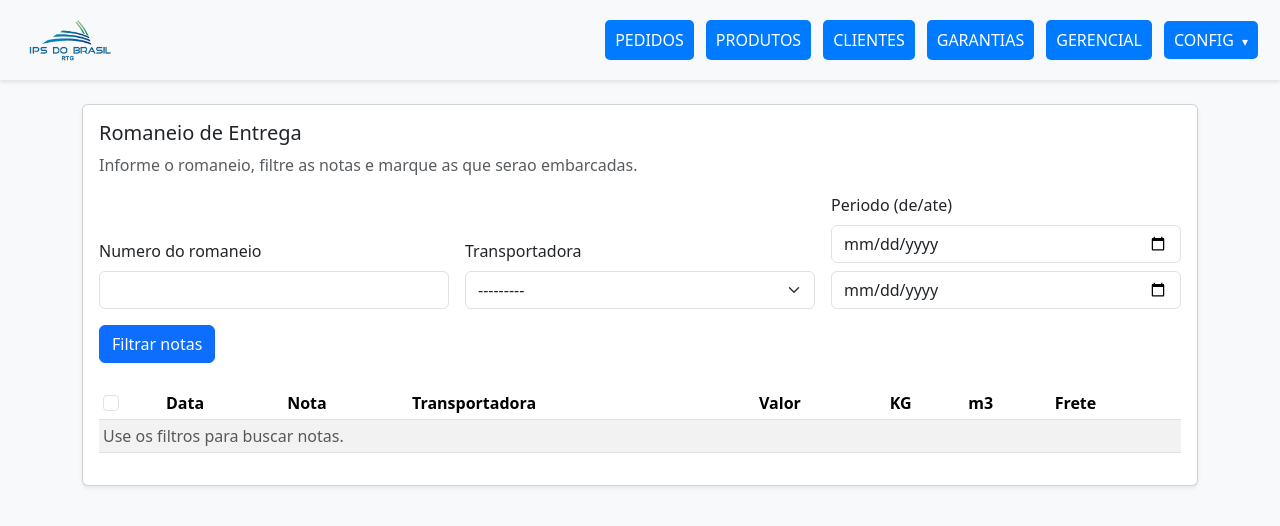
After one commit to BrunoRimbanoJunior/APP_FRETE_WEB, a Django app: page /fretes/romaneio/ in a window 1280 px wide. The commit adds this page. Shown: the top 526 px of the page. Run offline with Django 5.2, Linux system fonts and the light colour scheme; a user stored in the database is signed in; data comes from the database, SQL or seed files in the repository; parts of the project's set-up code (start-up, migrations or seed data) failed here and were passed over; some libraries are stand-ins or nearby versions.

Commit message:
inserção da função de relatório para romaneiro de entrega

```diff
--- a/docker-compose.yml
+++ b/docker-compose.yml
@@ -42,7 +42,7 @@ services:
   nginx:
     image: nginx:alpine
     ports:
-      - "80:80"
+      - "8082:80"
     volumes:
       - ./deploy/conf.d:/etc/nginx/conf.d:ro
     depends_on:
--- /dev/null
+++ b/fretes/templates/fretes/romaneio.html
@@ -0,0 +1,69 @@
+{% extends "fretes/base.html" %}
+{% block title %}Romaneio de Entrega{% endblock %}
+{% block content %}
+<div class="card shadow-sm">
+  <div class="card-body">
+    <h5 class="card-title">Romaneio de Entrega</h5>
+    <p class="text-muted">Informe o romaneio, filtre as notas e marque as que serao embarcadas.</p>
+
+    {% if erro %}<div class="alert alert-danger" role="alert">{{ erro }}</div>{% endif %}
+
+    <form method="get" id="form-romaneio" class="row g-3 align-items-end">
+      <div class="col-12 col-md-4">
+        <label for="numero_romaneio" class="form-label">Numero do romaneio</label>
+        <input type="text" class="form-control" id="numero_romaneio" name="numero_romaneio"
+               value="{{ numero_romaneio }}" maxlength="120" required>
+      </div>
+      <div class="col-12 col-md-4">
+        <label class="form-label">Transportadora</label>
+        {{ filter.form.carrier }}
+      </div>
+      <div class="col-12 col-md-4">
+        <label class="form-label d-block">Periodo (de/ate)</label>
+        <div class="d-flex gap-2 flex-wrap">
+          {{ filter.form.start_date }}
+          {{ filter.form.end_date }}
+        </div>
+      </div>
+      <div class="col-12">
+        <button type="submit" class="btn btn-primary">Filtrar notas</button>
+        {% if has_filters %}
+          <button type="submit" class="btn btn-success" name="export" value="xlsx">Exportar Excel</button>
+          <button type="submit" class="btn btn-danger" name="export" value="pdf">Exportar PDF</button>
+        {% endif %}
+      </div>
+
+      <div class="col-12 table-responsive mt-4">
+        <table class="table table-striped table-sm align-middle">
+          <thead>
+            <tr>
+              <th><input class="form-check-input" type="checkbox" id="selecionar-todas" aria-label="Selecionar todas"></th>
+              <th>Data</th><th>Nota</th><th>Transportadora</th>
+              <th>Valor</th><th>KG</th><th>m3</th><th>Frete</th>
+            </tr>
+          </thead>
+          <tbody>
+          {% for f in resultados %}
+            <tr>
+              <td><input class="form-check-input nota-check" type="checkbox" name="notas" value="{{ f.pk }}" {% if f.pk|stringformat:'s' in selecionados %}checked{% endif %}></td>
+              <td>{{ f.data_calculo }}</td>
+              <td>{{ f.numero_nota|default:"-" }}</td>
+              <td>{{ f.carrier }}</td><td>{{ f.valor_nota }}</td><td>{{ f.kg_nota }}</td>
+              <td>{{ f.m3 }}</td><td>{{ f.frete_total }}</td>
+            </tr>
+          {% empty %}
+            <tr><td colspan="8" class="text-muted">{% if has_filters %}Nenhuma nota encontrada.{% else %}Use os filtros para buscar notas.{% endif %}</td></tr>
+          {% endfor %}
+          </tbody>
+        </table>
+      </div>
+    </form>
+  </div>
+</div>
+<script>
+  document.getElementById('selecionar-todas').addEventListener('change', function () {
+    const marcado = this.checked;
+    document.querySelectorAll('.nota-check').forEach(function (item) { item.checked = marcado; });
+  });
+</script>
+{% endblock %}
--- a/fretes/urls.py
+++ b/fretes/urls.py
@@ -17,6 +17,7 @@ urlpatterns = [
     # Relatórios
     path("relatorios/", views.relatorios_view, name="relatorios"),
     path("relatorios/pdf/", views.relatorios_pdf_view, name="relatorios_pdf"),
+    path("romaneio/", views.romaneio_view, name="romaneio"),
     # Produtos
     path("produtos/", views.produto_list, name="produto_list"),
     path("produtos/novo/", views.produto_create, name="produto_create"),
--- a/fretes/views.py
+++ b/fretes/views.py
@@ -27,6 +27,8 @@ from .exports import (
     exportar_pedido_excel,
     exportar_pedido_pdf,
     exportar_produtos_excel,
+    exportar_romaneio_excel,
+    exportar_romaneio_pdf,
 )
 from django.contrib.auth import get_user_model
 from .models import AuditLog
@@ -277,6 +279,43 @@ def relatorios_view(request):
 def relatorios_pdf_view(request):
     f = FreteCalculadoFilter(request.GET, queryset=FreteCalculado.objects.select_related("carrier").prefetch_related("pedidos").all())
     return exportar_fretes_pdf(f.qs)
+
+
+@permission_required('fretes.can_view_reports', raise_exception=True)
+def romaneio_view(request):
+    base_qs = FreteCalculado.objects.select_related("carrier").all()
+    filtro = FreteCalculadoFilter(request.GET, queryset=base_qs)
+    numero_romaneio = (request.GET.get("numero_romaneio") or "").strip()
+    selecionados = request.GET.getlist("notas")
+    export = (request.GET.get("export") or "").lower()
+    has_filters = any(request.GET.get(key) for key in ("carrier", "start_date", "end_date"))
+    resultados = filtro.qs if has_filters else base_qs.none()
+    erro = ""
+
+    if export:
+        if not numero_romaneio:
+            erro = "Informe o numero do romaneio."
+        elif not selecionados:
+            erro = "Selecione pelo menos uma nota para embarque."
+        else:
+            notas = resultados.filter(pk__in=selecionados).order_by("data_calculo", "id")
+            if not notas.exists():
+                erro = "As notas selecionadas nao pertencem ao filtro informado."
+            elif export == "xlsx":
+                return exportar_romaneio_excel(notas, numero_romaneio)
+            elif export == "pdf":
+                return exportar_romaneio_pdf(notas, numero_romaneio)
+            else:
+                erro = "Formato de exportacao invalido."
+
+    return render(request, "fretes/romaneio.html", {
+        "filter": filtro,
+        "resultados": resultados,
+        "numero_romaneio": numero_romaneio,
+        "selecionados": {str(pk) for pk in selecionados},
+        "has_filters": has_filters,
+        "erro": erro,
+    })
 
 def pedidos_autocomplete(request):
     q = request.GET.get("numero_pedido", "").strip()
```
Also changed, not shown: fretes/exports.py (+84 -0 lines), fretes/templates/fretes/index.html (+10 -0 lines), fretes/tests/test_romaneio.py (added, +50 -0 lines).
